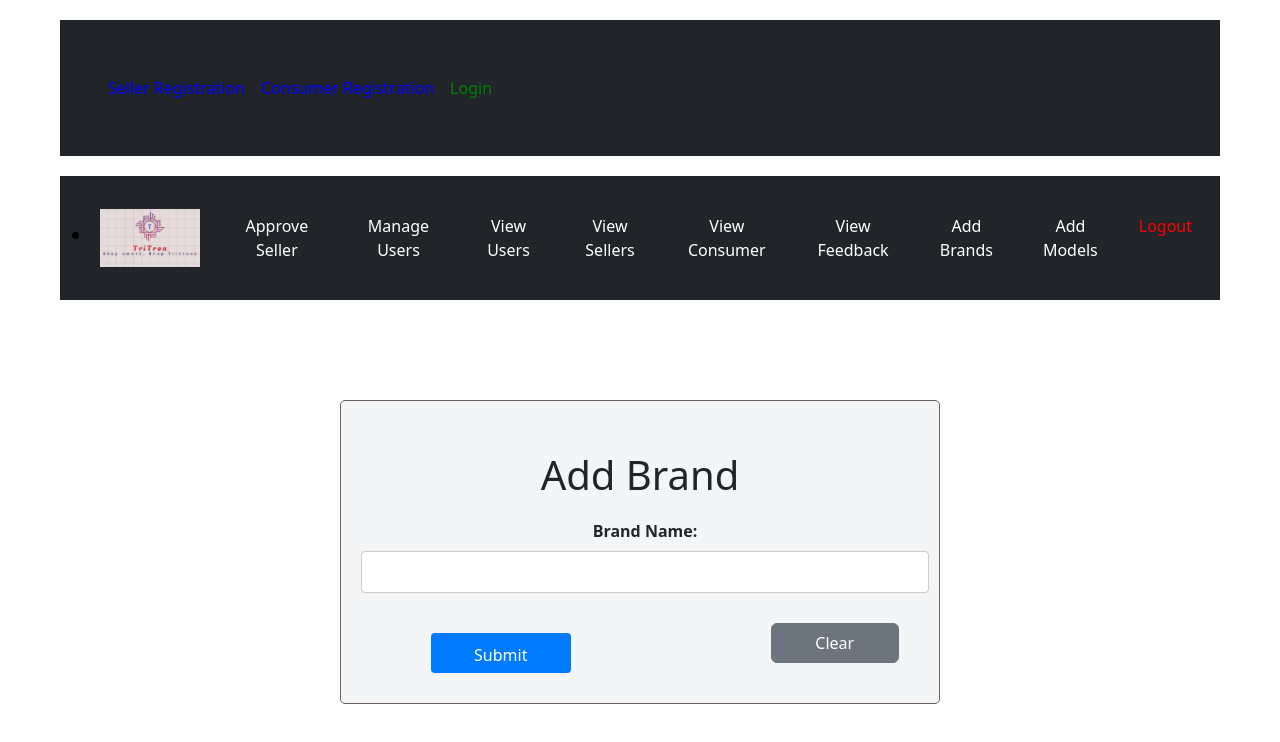
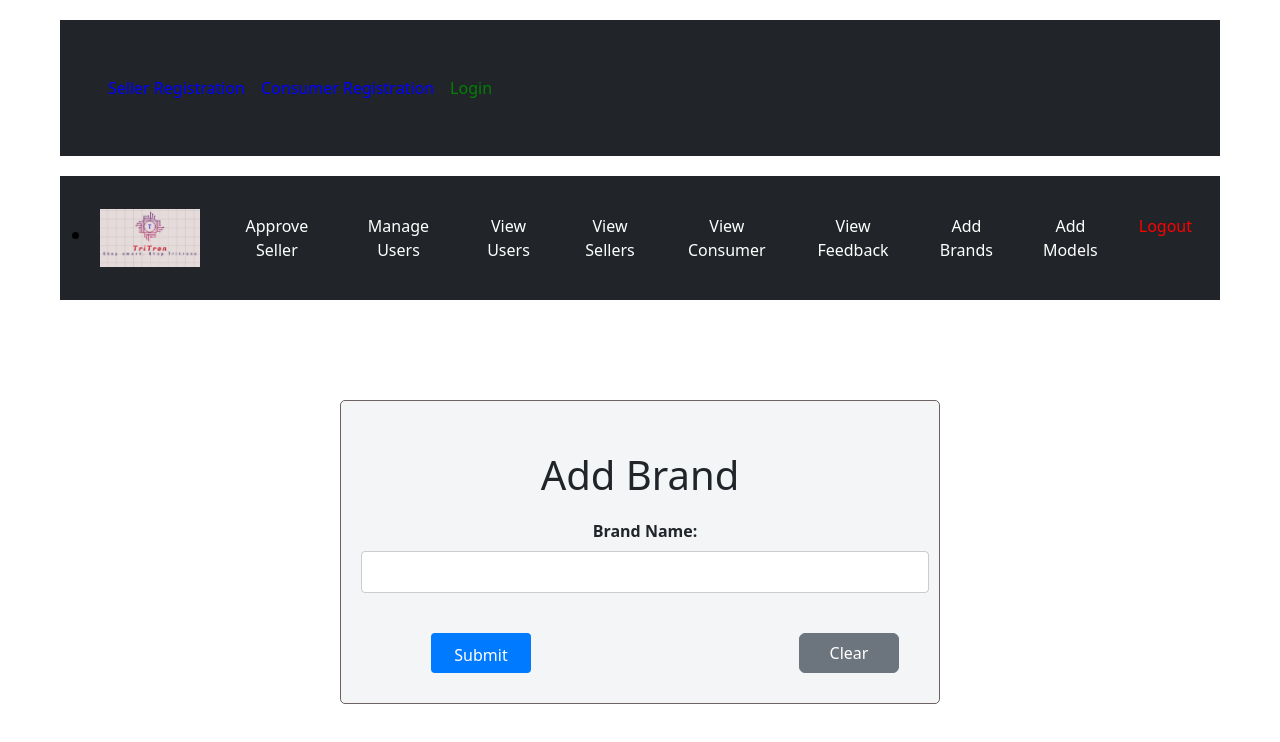
Before and after one commit to akshayswami17/Tritron-Project, a React (Create React App) app in the folder Tritron_React_App/React_App/: page /admin_home/addBrand in a window 1280 px wide. Shown: the top 742 px of the page. Built offline with nearby package versions, Linux system fonts and the light colour scheme.

Commit message:
Updated.

```diff
--- a/Tritron_React_App/React_App/src/CSS Files/PhonePePayment.css
+++ b/Tritron_React_App/React_App/src/CSS Files/PhonePePayment.css
@@ -29,12 +29,12 @@
     box-sizing: border-box;
   }
 
-  .btn-primary {
+  /* .btn-primary {
     margin-top: 20px;
     width: 100%;
-  }
+  } */
 
-  .btn-secondary {
+  /* .btn-secondary {
     margin-top: 10px;
     width: 100%;
-  }
+  } */
--- a/Tritron_React_App/React_App/src/components/PaymentOptions.jsx
+++ b/Tritron_React_App/React_App/src/components/PaymentOptions.jsx
@@ -17,7 +17,7 @@ const PaymentOptions = () => {
     <div className="container-payment-options">
       <h2 className="heading-payment-options">Choose Payment Method</h2>
       <div className="payment-methods">
-      <div className="payment-method" onClick={() => navigate('/phonepe-payment')}>
+      <div className="payment-method" onClick={() => navigate('/phonepepayment')}>
           <img src={image1} alt="PhonePe" className="payment-image" />
           <p>PhonePe</p>
         </div>
--- a/Tritron_React_App/React_App/src/components/PhonePePayment.jsx
+++ b/Tritron_React_App/React_App/src/components/PhonePePayment.jsx
@@ -62,8 +62,9 @@ const PhonePePayment = () => {
           />
         </div>
         <button type="submit" className="btn btn-primary">Pay Now</button>
+        <button className="btn btn-secondary" onClick={() => navigate(-1)}>Back</button>
       </form>
-      <button className="btn btn-secondary" onClick={() => navigate(-1)}>Back</button>
+
     </div>
   );
 };
```
